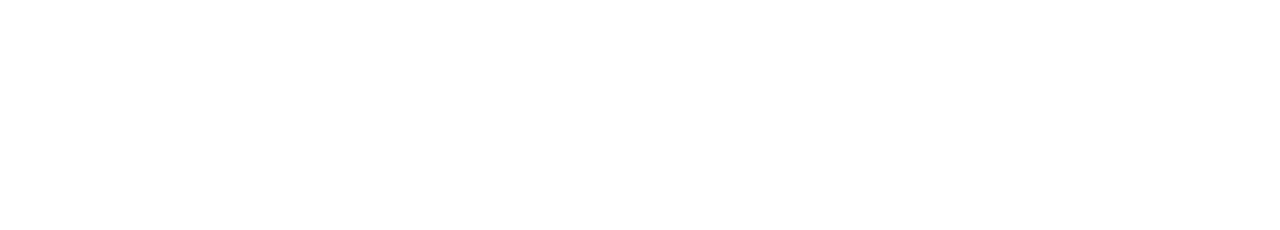
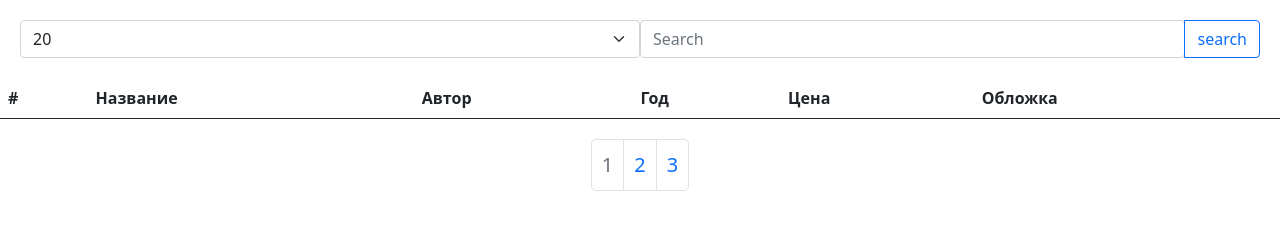
Before and after one commit to HolodcovVasily/18_Holodcov, a plain HTML site: page index.html in a window 1280 px wide. Drawn offline with nearby package versions, Linux system fonts and the light colour scheme.

Commit message:
load pattern

```diff
--- a/index.html
+++ b/index.html
@@ -2,12 +2,62 @@
 <html lang="en">
   <head>
     <meta charset="UTF-8" />
-    <title>18_Holodcov</title>
+    <title>18_Holodcov_Library</title>
     <link rel="icon" href="./images/icon.png" />
     <link rel="stylesheet" href="./css/style.css" />
+    <link
+      href="https://cdn.jsdelivr.net/npm/bootstrap@5.0.1/dist/css/bootstrap.min.css"
+      rel="stylesheet"
+      integrity="sha384-+0n0xVW2eSR5OomGNYDnhzAbDsOXxcvSN1TPprVMTNDbiYZCxYbOOl7+AMvyTG2x"
+      crossorigin="anonymous"
+    />
   </head>
+  <body>
+    <div class="search-container">
+      <div class="input-group">
+        <select class="form-select" id="pagesSelect">
+          <option value="20" selected>20</option>
+          <option value="30">30</option>
+          <option value="50">50</option>
+          <option value="100">100</option>
+        </select>
+      </div>
+      <div class="input-group">
+        <input
+          type="search"
+          class="form-control rounded input-search"
+          placeholder="Search"
+          aria-label="Search"
+          aria-describedby="search-addon"
+        />
+        <button type="button" class="btn btn-outline-primary search">
+          search
+        </button>
+      </div>
+    </div>
+    <table class="table table-striped">
+      <thead>
+        <tr>
+          <th scope="col" class="sortable" data-field="id">#</th>
+          <th scope="col" class="sortable" data-field="title">Название</th>
+          <th scope="col" class="sortable" data-field="author">Автор</th>
+          <th scope="col" class="sortable" data-field="year">Год</th>
+          <th scope="col" class="sortable" data-field="price">Цена</th>
+          <th scope="col">Обложка</th>
+        </tr>
+      </thead>
+      <tbody></tbody>
+    </table>
 
-  <body>
+    <nav aria-label="...">
+      <ul class="pagination pagination-lg">
+        <li class="page-item disabled">
+          <a class="page-link" href="#">1</a>
+        </li>
+        <li class="page-item"><a class="page-link" href="#">2</a></li>
+        <li class="page-item"><a class="page-link" href="#">3</a></li>
+      </ul>
+    </nav>
     <script src="./js/script.js"></script>
   </body>
 </html>
--- a/js/script.js
+++ b/js/script.js
@@ -1,2 +1,5 @@
 // //Домашнее задание № 18
 "use strict";
+
+const url =
+  "https://it-academy-js-api-zmicerboksha.vercel.app/api/course/books";
```
